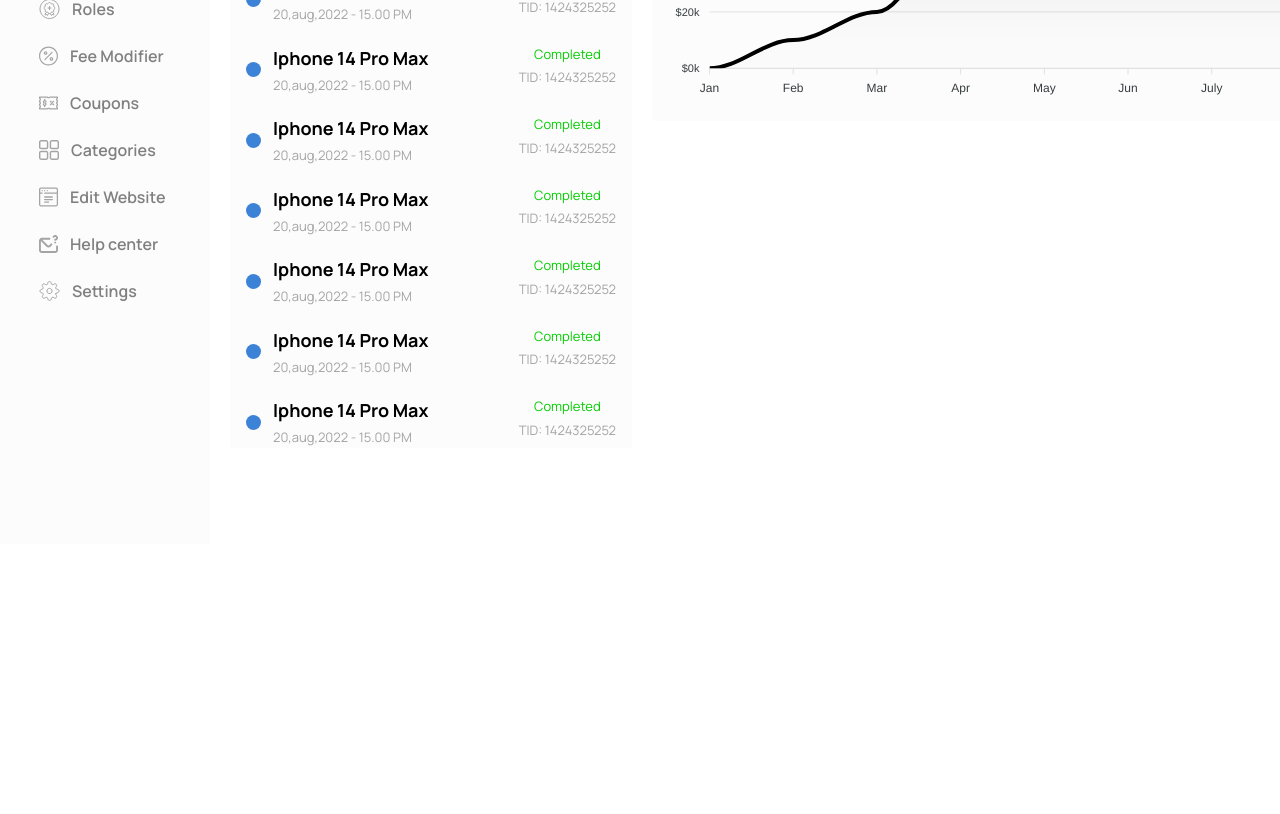
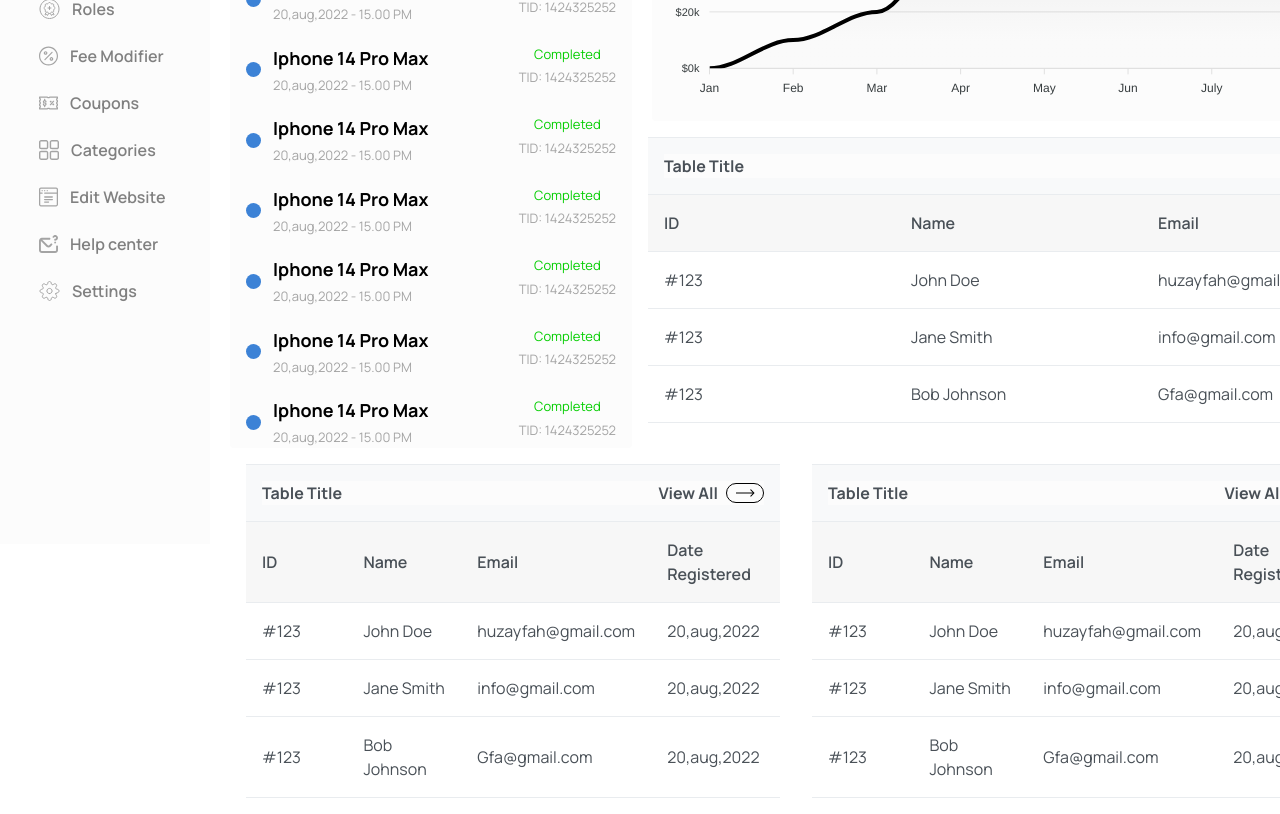
Before and after one commit to SmurfTec/Electra-Admin, a React (Vite) app: page /Dashboard in a window 1280 px wide. Shown: the part 480-1294 px from the top of the page. Before the commit the page ends 1024 px from the top, so only its background shows below. Built offline with nearby package versions, Linux system fonts and the light colour scheme.

Commit message:
Dashboard almost done

```diff
--- a/package.json
+++ b/package.json
@@ -11,12 +11,14 @@
   },
   "dependencies": {
     "apexcharts": "^3.40.0",
+    "primeicons": "^6.0.1",
+    "primereact": "^9.5.0",
     "react": "^18.2.0",
     "react-apexcharts": "^1.4.0",
     "react-dom": "^18.2.0",
     "react-router-dom": "^6.11.2",
     "react-svg": "^16.1.13",
-    "styled-components": "^5.3.1"
+    "styled-components": "^5.3.10"
   },
   "devDependencies": {
     "@types/react": "^18.0.28",
--- a/src/App.tsx
+++ b/src/App.tsx
@@ -1,5 +1,5 @@
 import React from "react";
-import { Routes, Route, Navigate, useLocation } from "react-router-dom";
+import { Routes, Route, Navigate } from "react-router-dom";
 import "./App.css";
 import { Dashboard,Users } from "./pages/index";
 import { SideBar,Header } from "./components";
--- a/src/atoms/index.tsx
+++ b/src/atoms/index.tsx
@@ -0,0 +1 @@
+export * from "./view-all-button"
--- /dev/null
+++ b/src/atoms/view-all-button/index.tsx
@@ -0,0 +1,9 @@
+import IMAGES from '../../assets/Images'
+export const ViewAll = () => {
+  return (
+    <div className='flex gap-2'> <p className='font-bold text-[16px]'>
+    View All
+  </p>
+  <img src={IMAGES.ViewArrow}/></div>
+  )
+}
--- /dev/null
+++ b/src/components/DashTable/index.tsx
@@ -0,0 +1,29 @@
+import { DataTable } from "primereact/datatable";
+import { Column } from "primereact/column";
+import { ViewAll } from "../../atoms";
+
+export const DashTable = (props:any) => {
+
+    const tableHeader = (
+      <div className="flex justify-between !bg-[#FCFCFC]">
+        <p style={{ fontWeight: 'bold', marginRight: '10px' }}>Table Title</p>
+       <ViewAll />
+      </div>
+    );
+  return (
+    <div className="mt-4 px-4">
+      <DataTable
+        value={props.data}
+        header={tableHeader}
+
+       rows={5}
+        tableStyle={{ minWidth: "20rem" }}
+      >
+        <Column field="id" header="ID" style={{ width: "25%" }} headerStyle={{backgroundColor:"#F7F7F7"}}></Column>
+        <Column field="name" header="Name" style={{ width: "25%" }} headerStyle={{backgroundColor:"#F7F7F7"}}></Column>
+        <Column field="email" header="Email" style={{ width: "25%" }}headerStyle={{backgroundColor:"#F7F7F7"}}></Column>
+        <Column field="Date" header="Date Registered" style={{ width: "25%" }}headerStyle={{backgroundColor:"#F7F7F7"}}></Column>
+      </DataTable>
+    </div>
+  );
+};
--- a/src/components/PlatformEarning/index.tsx
+++ b/src/components/PlatformEarning/index.tsx
@@ -1,6 +1,7 @@
 import React from 'react'
 import IMAGES from '../../assets/Images'
 import { OrderStatus } from '../index'
+import { ViewAll } from '../../atoms'
 export const PlatformEarning = () => {
   return (
     <div className='bg-[#FCFCFC] mt-3 rounded px-4 pt-4'>
@@ -9,10 +10,7 @@ export const PlatformEarning = () => {
           Platform Earning
         </p>
         <div className='flex gap-2'>
-          <p className='font-bold text-[16px]'>
-            View All
-          </p>
-          <img src={IMAGES.ViewArrow}/>
+          <ViewAll />
         </div>
       </div>
       <OrderStatus />
--- a/src/components/index.tsx
+++ b/src/components/index.tsx
@@ -5,3 +5,4 @@ export * from "./StaticCard"
 export * from "./PlatformEarning"
 export * from "./OrderStatus"
 export * from "./RevenueChart"
+export * from "./DashTable"
--- a/src/main.tsx
+++ b/src/main.tsx
@@ -3,7 +3,9 @@ import ReactDOM from 'react-dom/client'
 import App from './App.tsx'
 import './index.css'
 import { BrowserRouter } from "react-router-dom";
-
+import 'primereact/resources/themes/saga-blue/theme.css';
+import 'primereact/resources/primereact.min.css';
+import 'primeicons/primeicons.css';
 ReactDOM.createRoot(document.getElementById('root') as HTMLElement).render(
   <React.StrictMode>
     <BrowserRouter>
--- a/src/pages/Dashboard/index.tsx
+++ b/src/pages/Dashboard/index.tsx
@@ -1,6 +1,23 @@
-import { DashCard ,StaticCard,PlatformEarning,RevenueChart} from "../../components";
+import {
+  DashCard,
+  StaticCard,
+  PlatformEarning,
+  RevenueChart,
+  DashTable,
+} from "../../components";
 import IMAGES from "../../assets/Images";
 export const Dashboard = () => {
+  const data = [
+    {
+      id: "#123",
+      name: "John Doe",
+      email: "huzayfah@gmail.com",
+      Date: "20,aug,2022",
+    },
+    { id: "#123", name: "Jane Smith", email: "info@gmail.com", Date: "20,aug,2022" },
+    { id: "#123", name: "Bob Johnson", email: "Gfa@gmail.com", Date: "20,aug,2022" },
+  ];
+
   return (
     <div className="ml-5 ">
       <div className="flex justify-start gap-2">
@@ -21,7 +38,6 @@ export const Dashboard = () => {
           textDash={"bg-custom-blue"}
           textColor={"#3C82D6"}
           arrowImg={IMAGES.uparrow}
-
         />
         <DashCard
           title={"Total Users"}
@@ -31,7 +47,6 @@ export const Dashboard = () => {
           textDash={"bg-custom-red"}
           textColor={"#b50000"}
           arrowImg={IMAGES.downarrow}
-
         />
         <DashCard
           title={"Total Listings"}
@@ -51,6 +66,15 @@ export const Dashboard = () => {
         {/* Graph section will be here */}
         <div>
           <RevenueChart />
+          <DashTable data={data}/>
+        </div>
+      </div>
+      <div className="flex justify-start mb-6 ">
+        <div className=" w-[700px]">
+          <DashTable data={data} />
+        </div>
+        <div className=" w-[700px]">
+          <DashTable data={data}/>
         </div>
       </div>
     </div>
```
Also changed, not shown: 1 other file (tests, documents, lock files or other folders). Lines whose indentation alone changed are shown as unchanged.
